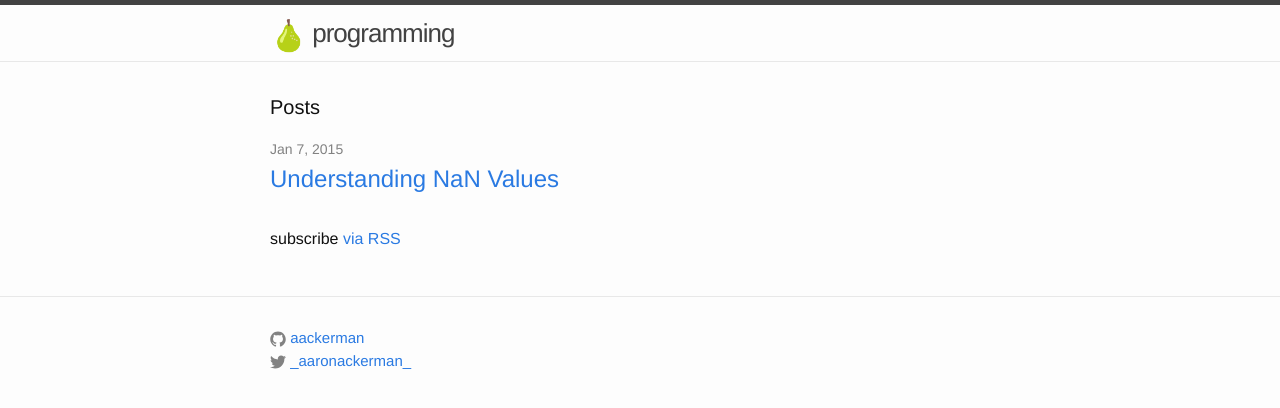
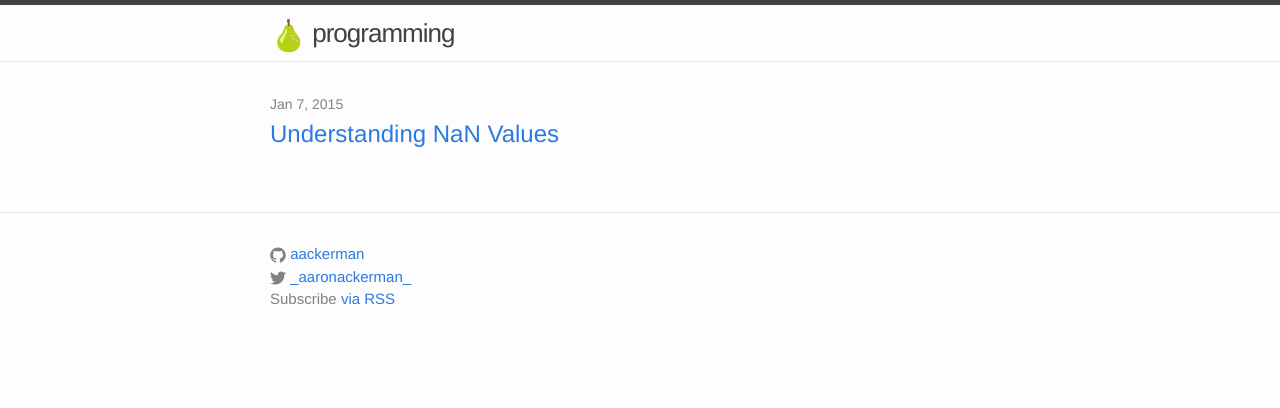
Before and after one commit to aackerman/aaronackerman.com, a Jekyll site: the page built from index.html, in a window 1280 px wide. Shown: the top 408 px of the page. Built offline with Jekyll 4.4.1, drawn with Linux system fonts in a browser that asks for light colours; emoji names are drawn with the system emoji font.

Commit message:
Move RSS feed into the footer

```diff
--- a/_includes/footer.html
+++ b/_includes/footer.html
@@ -1,8 +1,6 @@
 <footer class="site-footer">
 
   <div class="wrapper">
-
-    <!-- <h2 class="footer-heading">{{ site.title }}</h2> -->
 
     <div class="footer-col-wrapper">
       <div class="footer-col">
@@ -35,6 +33,9 @@
             </a>
           </li>
           {% endif %}
+          <li>
+            <p class="rss-subscribe">Subscribe <a href="{{ "/feed.xml" | prepend: site.baseurl }}">via RSS</a></p>
+          </li>
         </ul>
       </div>
     </div>
--- a/index.html
+++ b/index.html
@@ -3,8 +3,6 @@ layout: default
 ---
 
 <div class="home">
-
-  <h1 class="page-heading">Posts</h1>
 
   <ul class="post-list">
     {% for post in site.posts %}
@@ -18,6 +16,4 @@ layout: default
     {% endfor %}
   </ul>
 
-  <p class="rss-subscribe">subscribe <a href="{{ "/feed.xml" | prepend: site.baseurl }}">via RSS</a></p>
-
 </div>
```
